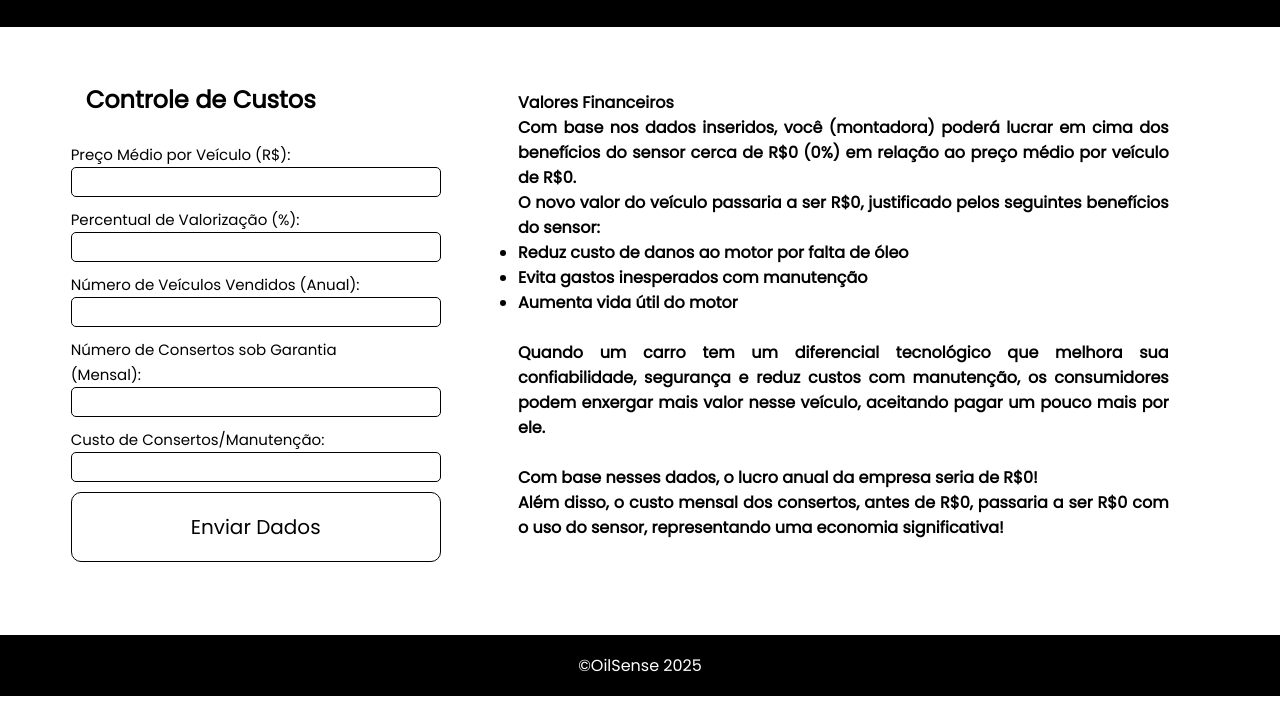
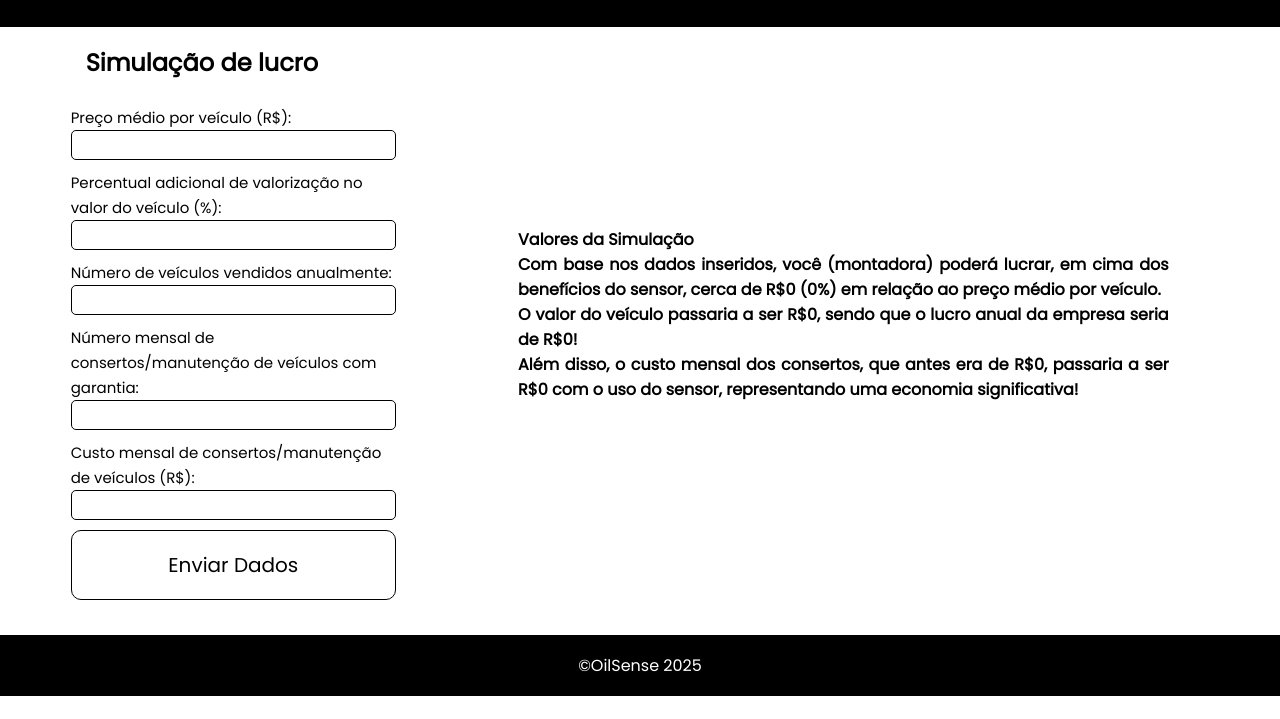
Before and after one commit to gabicunha7/Oilsense, a plain HTML site: page SIMULADOR FINANCEIRO - OilSense/SIMULADOR FINANCEIRO - OilSense/index.html in a window 1280 px wide. Both pictures are taken after a click on the button "Enviar Dados". Shown: the part 81-800 px from the top of the page. Drawn offline with Linux system fonts and the light colour scheme.

Commit message:
alterações no simulador financeiro

```diff
--- a/SIMULADOR FINANCEIRO - OilSense/SIMULADOR FINANCEIRO - OilSense/index.html
+++ b/SIMULADOR FINANCEIRO - OilSense/SIMULADOR FINANCEIRO - OilSense/index.html
@@ -18,27 +18,27 @@
     <div class="global">
         <section class="first-simulador">
             <div class="container">
-                <h1>Controle de Custos</h1>
+                <h1>Simulação de lucro</h1>
                 <br>
-                <label for="ipt_carros">Preço Médio por Veículo (R$):</label>
+                <label for="ipt_carros">Preço médio por veículo (R$):</label>
                 <br>
-                <input type="text" id="ipt_carros">
+                <input type="number" min="0" id="ipt_carros">
                 <br>
-                <label for="ipt_percentualAumento">Percentual de Valorização (%):</label>
+                <label for="ipt_percentualAumento">Percentual adicional de valorização no valor do veículo (%):</label>
                 <br>
-                <input type="text" id="ipt_percentualAumento">
+                <input type="number" min="0" max="100" id="ipt_percentualAumento">
                 <br>
-                <label for="ipt_qtdVeiculos">Número de Veículos Vendidos (Anual):</label>
+                <label for="ipt_qtdVeiculos">Número de veículos vendidos anualmente:</label>
                 <br>
-                <input type="text" id="ipt_qtdVeiculos">
+                <input type="number" min="0" id="ipt_qtdVeiculos">
                 <br>
-                <label for="ipt_concerto">Número de Consertos sob Garantia (Mensal):</label>
+                <label for="ipt_concerto">Número mensal de consertos/manutenção de veículos com garantia:</label>
                 <br>
-                <input type="text" id="ipt_concerto">
+                <input type="number" min="0" id="ipt_concerto">
                 <br>
-                <label for="ipt_custoManutencao">Custo de Consertos/Manutenção:</label>
+                <label for="ipt_custoManutencao">Custo mensal de consertos/manutenção de veículos (R$):</label>
                 <br>
-                <input type="text" id="ipt_custoManutencao">
+                <input type="number" min="0" id="ipt_custoManutencao">
                 <br>
                 <button onclick="calcularBeneficio()">Enviar Dados</button>
             </div>
@@ -71,25 +71,28 @@
         var valorConcerto = (concerto * custoManutencao);
         var valorConcertoSensor = valorConcerto - (valorConcerto * 0.3);
 
+        if(precoCarro < 0 || percentualValorizacao < 0 || percentualValorizacao > 100 || qtdVendasVeiculos < 0 || concerto < 0 || custoManutencao < 0){
+            alert("Valores inválidos. Tente novamente")
+
+            ipt_carros.value = '';
+            ipt_percentualAumento.value = '';
+            ipt_qtdVeiculos.value = '';
+            ipt_concerto.value = '';
+            ipt_custoManutencao.value = '';
+        }
+
+        else{
         respostaBeneficio.innerHTML = `
-        <h2>Valores Financeiros</h2>
-        Com base nos dados inseridos, você (montadora) poderá lucrar em cima dos benefícios do sensor cerca de
-        R$${valorValorizacao} (${percentualValorizacao * 100}%) em relação ao preço médio por veículo de R$${precoCarro}.
+        <h2>Valores da Simulação</h2>
+        Com base nos dados inseridos, você (montadora) poderá lucrar, em cima dos benefícios do sensor, cerca de
+        R$${valorValorizacao} (${percentualValorizacao * 100}%) em relação ao preço médio por veículo.
         <br>
-        O novo valor do veículo passaria a ser R$${valorVeiculoValorizado}, justificado pelos seguintes benefícios do sensor:
-        <ul>
-            <li>Reduz custo de danos ao motor por falta de óleo</li>
-            <li>Evita gastos inesperados com manutenção</li>
-            <li>Aumenta vida útil do motor</li>
-        </ul>
+        O valor do veículo passaria a ser R$${valorVeiculoValorizado}, sendo que o lucro anual da empresa seria de R$${lucroAnual}!
         <br>
-        Quando um carro tem um diferencial tecnológico que melhora sua confiabilidade, segurança e reduz custos com manutenção, os consumidores podem enxergar mais valor nesse veículo, aceitando pagar um pouco mais por ele.
-        <br>
-        <br>
-        Com base nesses dados, o lucro anual da empresa seria de R$${lucroAnual}!
-        <br>
-        Além disso, o custo mensal dos consertos, antes de R$${valorConcerto}, passaria a ser R$${valorConcertoSensor} com o uso do sensor, representando uma economia significativa!
+        Além disso, o custo mensal dos consertos, que antes era de R$${valorConcerto}, passaria a ser R$${valorConcertoSensor} com o uso do sensor, representando uma economia significativa!
         `;
+        }
+
     }
 </script>
 </html>
--- a/SIMULADOR FINANCEIRO - OilSense/SIMULADOR FINANCEIRO - OilSense/style.css
+++ b/SIMULADOR FINANCEIRO - OilSense/SIMULADOR FINANCEIRO - OilSense/style.css
@@ -29,6 +29,7 @@ header .container{
     margin: 0 auto;
     padding: 0 10%;
 }
+
 .global{
     display: flex;
     width: 100%;
@@ -46,7 +47,7 @@ section.first-simulador{
     width: 800px;
 }
 section input{
-    width: 370px;
+    width: 100%;
     margin-bottom: 10px;
     text-align: center;
     height: 30px;
@@ -70,7 +71,7 @@ footer{
     color: white;
 }
 section.first-simulador button{
-    width: 370px;
+    width: 100%;
     height: 70px;
     font-size: 20px;
     border-radius: 10px;
```
